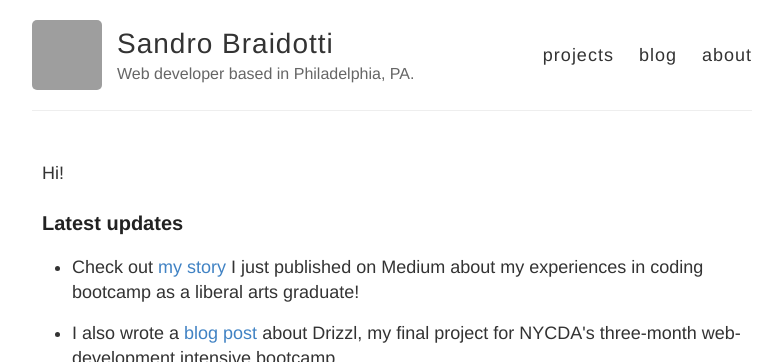
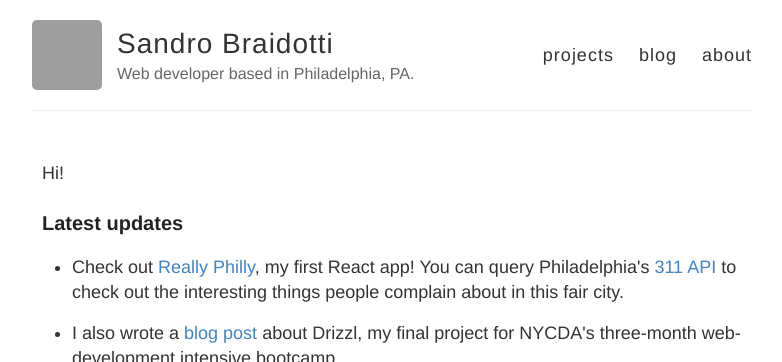
Before and after one commit to abraidotti/abraidotti.github.io, a Jekyll site: the page built from index.html, in a window 1280 px wide, cut to the strip 0-362 px from the top of the page. Shown: the whole strip, without its empty margins (248-1030 px from the left). Built offline with Jekyll 4.4.1, drawn with Linux system fonts in a browser that asks for light colours; grey boxes are pictures that could not be loaded.

Commit message:
add refs to really philly app

```diff
--- a/index.html
+++ b/index.html
@@ -12,7 +12,7 @@ layout: default
 
       <ul>
         <li>
-          <p>Check out <a href="https://medium.com/@sand_drones/a-liberal-arts-grad-walks-into-a-coding-bootcamp-ecd12796b9e3">my story</a> I just published on Medium about my experiences in coding bootcamp as a liberal arts graduate!</p>
+          <p>Check out <a href="https://reallyphilly.herokuapp.com/">Really Philly</a>, my first React app! You can query Philadelphia's <a href="https://www.opendataphilly.org/dataset/311-service-and-information-requests">311 API</a> to check out the interesting things people complain about in this fair city.</p>
         </li>
         <li>
           <p>I also wrote a <a href="./drizzl/">blog post</a> about Drizzl, my final project for NYCDA's three-month web-development intensive bootcamp.</p>
```
Also changed, not shown: about.md (+1 -1 lines), projects.md (+9 -10 lines), img/projects/really-philly-screenshot.png (added).
